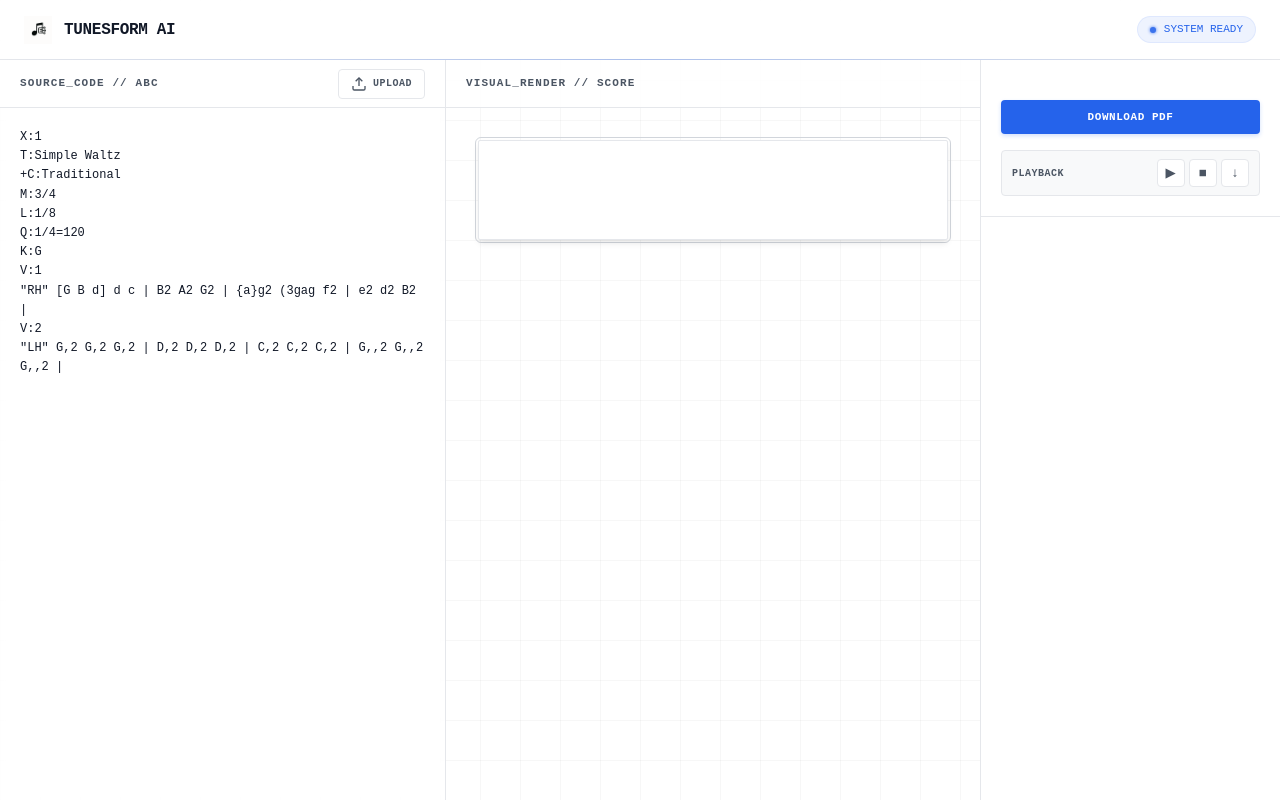
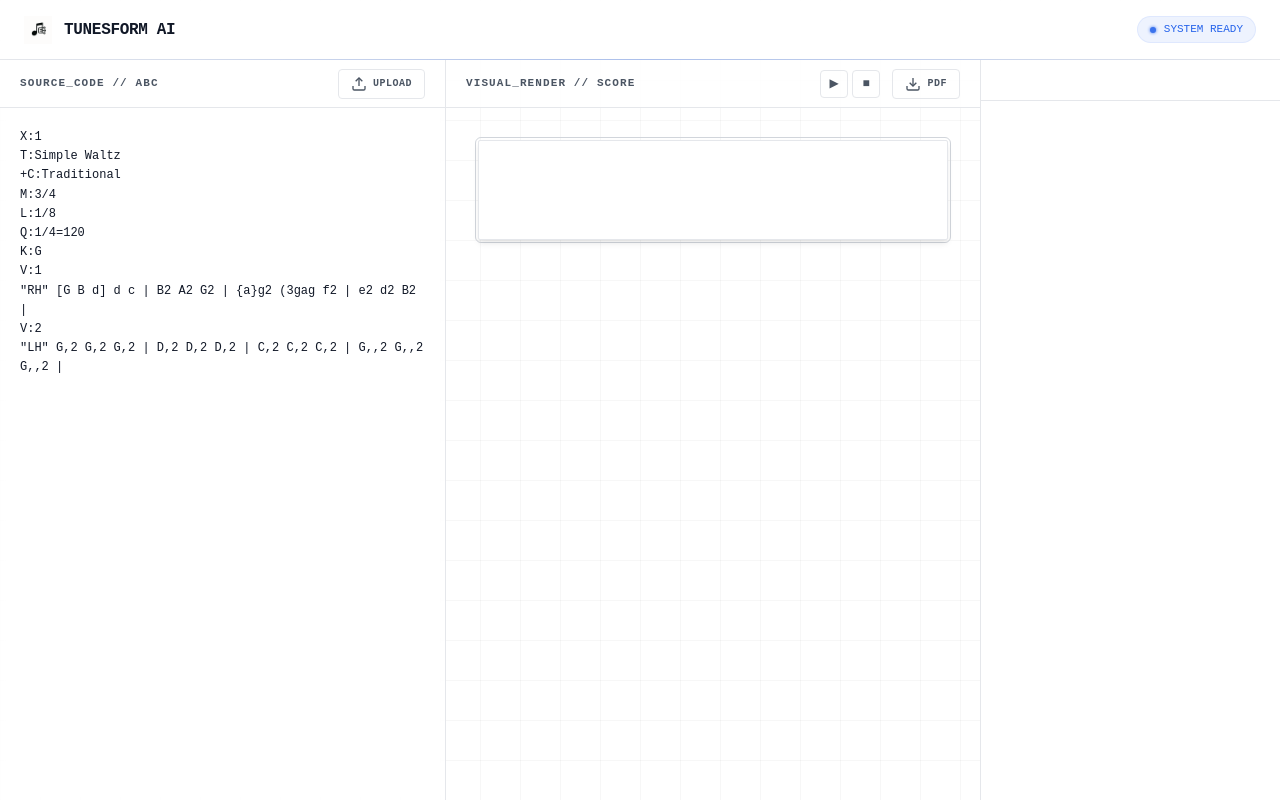
Before and after one commit to zach3141592/Cursor-For-Music-Arranging, a Next.js app: page /arrange in a window 1280 px wide. Built offline with nearby package versions, Linux system fonts and the light colour scheme.

Commit message:
move button

```diff
--- a/app/arrange/page.tsx
+++ b/app/arrange/page.tsx
@@ -126,17 +126,6 @@
     if (originalSynthControlRef.current) {
       originalSynthControlRef.current.stop()
     }
-  }
-
-  const handleDownloadAbc = () => {
-    const data = abcInput
-    const blob = new Blob([data], { type: 'text/plain;charset=utf-8' })
-    const url = URL.createObjectURL(blob)
-    const a = document.createElement('a')
-    a.href = url
-    a.download = 'lead-sheet.abc'
-    a.click()
-    URL.revokeObjectURL(url)
   }
 
   const handleDownloadPdf = () => {
@@ -380,6 +369,24 @@
           <section className="sheet-music-panel">
             <div className="panel-header">
               <h2>VISUAL_RENDER // SCORE</h2>
+              <div className="header-controls">
+                <div className="playback-buttons">
+                  <button className="btn-icon" onClick={handlePlayOriginal} title="Play">▶</button>
+                  <button className="btn-icon" onClick={handleStopOriginal} title="Stop">■</button>
+                </div>
+                <button
+                  className="btn-header-upload"
+                  onClick={handleDownloadPdf}
+                  disabled={isUploading}
+                >
+                  <svg width="16" height="16" viewBox="0 0 24 24" fill="none" stroke="currentColor" strokeWidth="2">
+                    <path d="M21 15v4a2 2 0 0 1-2 2H5a2 2 0 0 1-2-2v-4"/>
+                    <polyline points="7 10 12 15 17 10"/>
+                    <line x1="12" y1="15" x2="12" y2="3"/>
+                  </svg>
+                  <span>PDF</span>
+                </button>
+              </div>
             </div>
             <div className="sheet-music-container">
               <div ref={originalScoreRef} className="score-render">
@@ -419,26 +426,6 @@
               </div>
             )}
 
-            <div className="sidebar-actions">
-              <button
-                className="btn-sidebar btn-simplify"
-                onClick={handleDownloadPdf}
-                disabled={isUploading}
-              >
-                DOWNLOAD PDF
-              </button>
-            </div>
-
-            <div className="playback-controls">
-              <div className="playback-row">
-                <span>PLAYBACK</span>
-                <div className="playback-buttons">
-                  <button className="btn-icon" onClick={handlePlayOriginal} title="Play">▶</button>
-                  <button className="btn-icon" onClick={handleStopOriginal} title="Stop">■</button>
-                  <button className="btn-icon" onClick={handleDownloadAbc} title="Download ABC">↓</button>
-                </div>
-              </div>
-            </div>
           </div>
         </aside>
       </main>
--- a/app/globals.css
+++ b/app/globals.css
@@ -348,6 +348,39 @@
 
 .btn-header-upload svg {
   flex-shrink: 0;
+}
+
+.header-controls {
+  display: flex;
+  align-items: center;
+  gap: 12px;
+}
+
+.header-controls .playback-buttons {
+  display: flex;
+  align-items: center;
+  gap: 4px;
+}
+
+.header-controls .btn-icon {
+  width: 28px;
+  height: 28px;
+  display: flex;
+  align-items: center;
+  justify-content: center;
+  font-size: 12px;
+  color: var(--text-secondary);
+  background: transparent;
+  border: 1px solid var(--border);
+  border-radius: 4px;
+  cursor: pointer;
+  transition: all 0.15s ease;
+}
+
+.header-controls .btn-icon:hover {
+  color: var(--accent);
+  border-color: var(--accent);
+  background: rgba(37, 99, 235, 0.05);
 }
 
 /* Components - Buttons */
```
